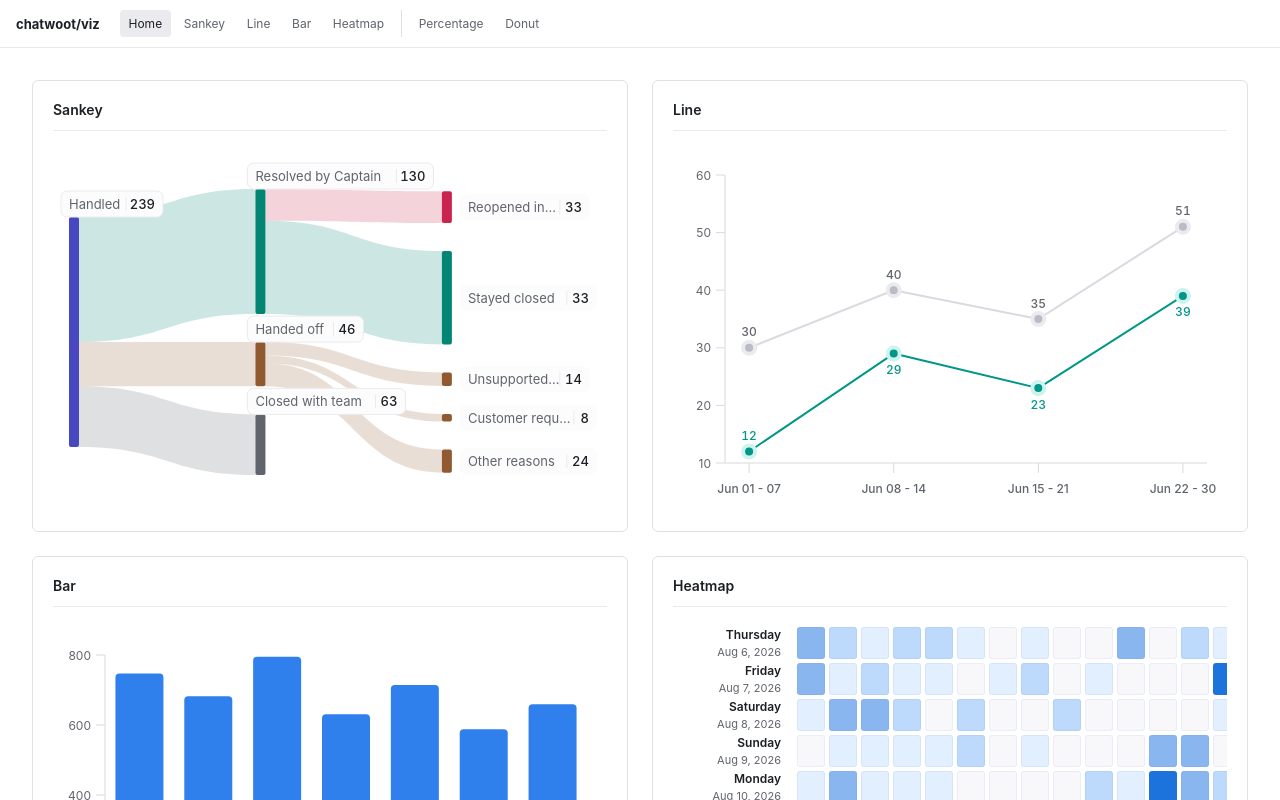
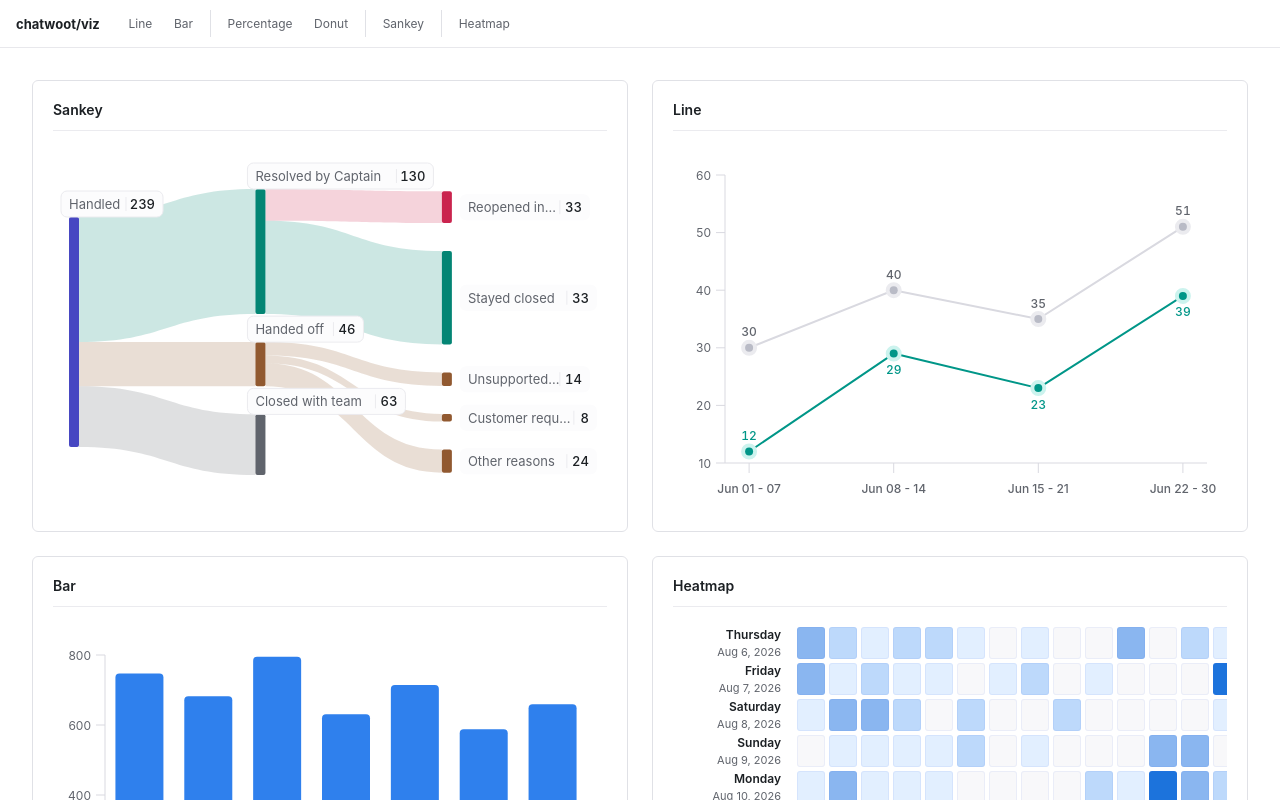
Before and after one commit to chatwoot/viz, a Vue app: page / in a window 1280 px wide. Built offline with nearby package versions, Linux system fonts and the light colour scheme.

Commit message:
feat: reorganize playground navigation

```diff
--- a/playground/App.vue
+++ b/playground/App.vue
@@ -32,17 +32,18 @@ const DEFAULT_DOCS_WIDTH = 560
 const MIN_DOCS_WIDTH = 360
 const MAX_DOCS_WIDTH = 720
 const primaryPages = [
-  { id: 'home', label: 'Home', path: '/' },
-  { id: 'sankey', label: 'Sankey', path: '/sankey' },
   { id: 'line', label: 'Line', path: '/line' },
   { id: 'bar', label: 'Bar', path: '/bar' },
-  { id: 'heatmap', label: 'Heatmap', path: '/heatmap' },
 ]
 const aggregatePages = [
   { id: 'percentage', label: 'Percentage', path: '/percentage' },
   { id: 'donut', label: 'Donut', path: '/donut' },
 ]
-const pages = [...primaryPages, ...aggregatePages]
+const trailingPages = [
+  { id: 'sankey', label: 'Sankey', path: '/sankey' },
+  { id: 'heatmap', label: 'Heatmap', path: '/heatmap' },
+]
+const pages = [...primaryPages, ...aggregatePages, ...trailingPages]
 const defaultData = {
   bar: DEFAULT_BAR_DATA,
   donut: DEFAULT_DONUT_DATA,
@@ -326,9 +327,14 @@ watch(source, scheduleHighlight)
 <template>
   <main class="playground">
     <header class="playground__header">
-      <div class="brand">
+      <a
+        class="brand"
+        href="/"
+        :aria-current="activePage === 'home' ? 'page' : undefined"
+        @click.prevent="navigateTo('home')"
+      >
         <strong>chatwoot/viz</strong>
-      </div>
+      </a>
       <nav class="story-nav" aria-label="Chart stories">
         <a
           v-for="page in primaryPages"
@@ -345,6 +351,17 @@ watch(source, scheduleHighlight)
           <a
             v-for="page in aggregatePages"
             :key="page.id"
+            class="story-nav__link"
+            :class="{ 'story-nav__link--active': activePage === page.id }"
+            :href="page.path"
+            :aria-current="activePage === page.id ? 'page' : undefined"
+            @click.prevent="navigateTo(page.id)"
+          >
+            {{ page.label }}
+          </a>
+        </div>
+        <div v-for="page in trailingPages" :key="page.id" class="story-nav__group">
+          <a
             class="story-nav__link"
             :class="{ 'story-nav__link--active': activePage === page.id }"
             :href="page.path"
--- a/playground/style.css
+++ b/playground/style.css
@@ -86,6 +86,7 @@ textarea:focus-visible {
 
 .brand {
   font-size: 0.8125rem;
+  text-decoration: none;
 }
 
 .brand strong {
```
Also changed, not shown: 1 other file (tests, documents, lock files or other folders).
